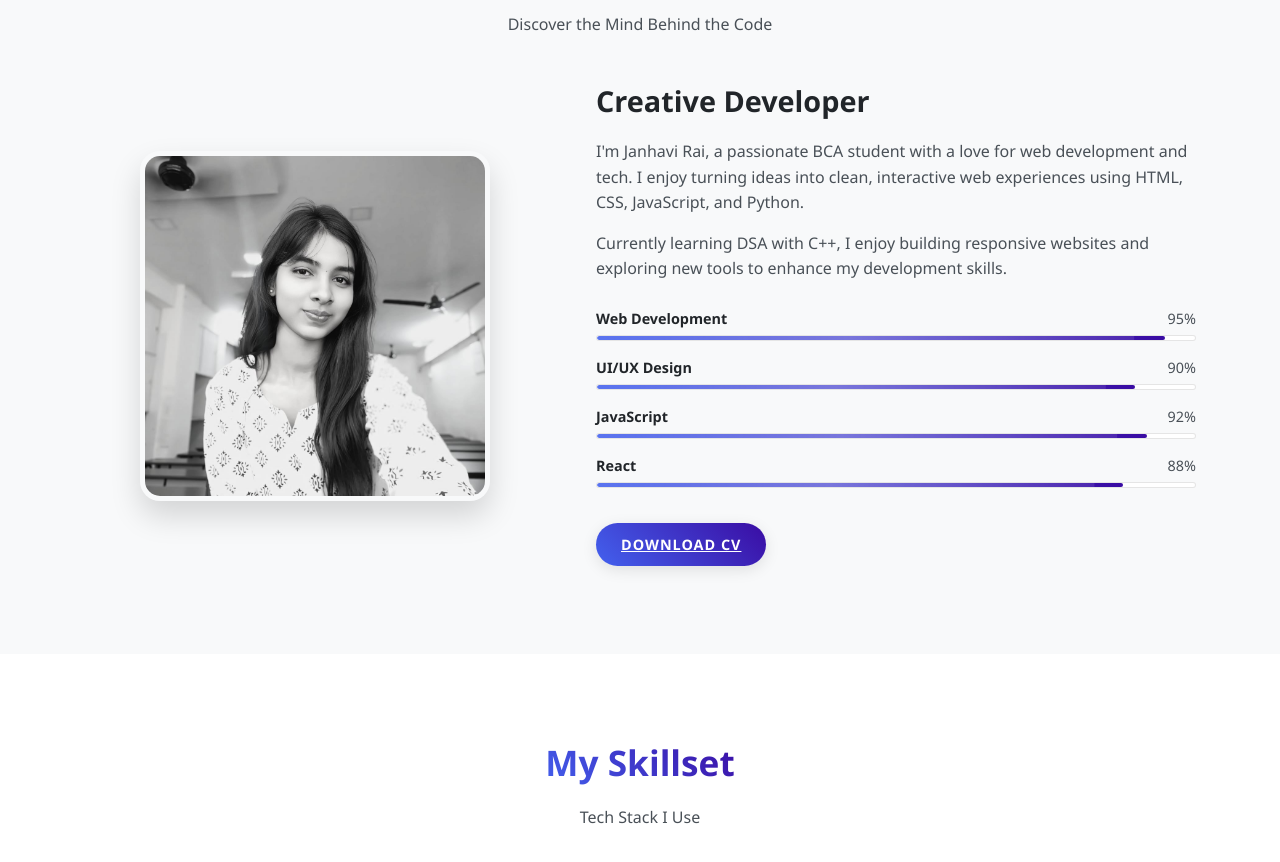
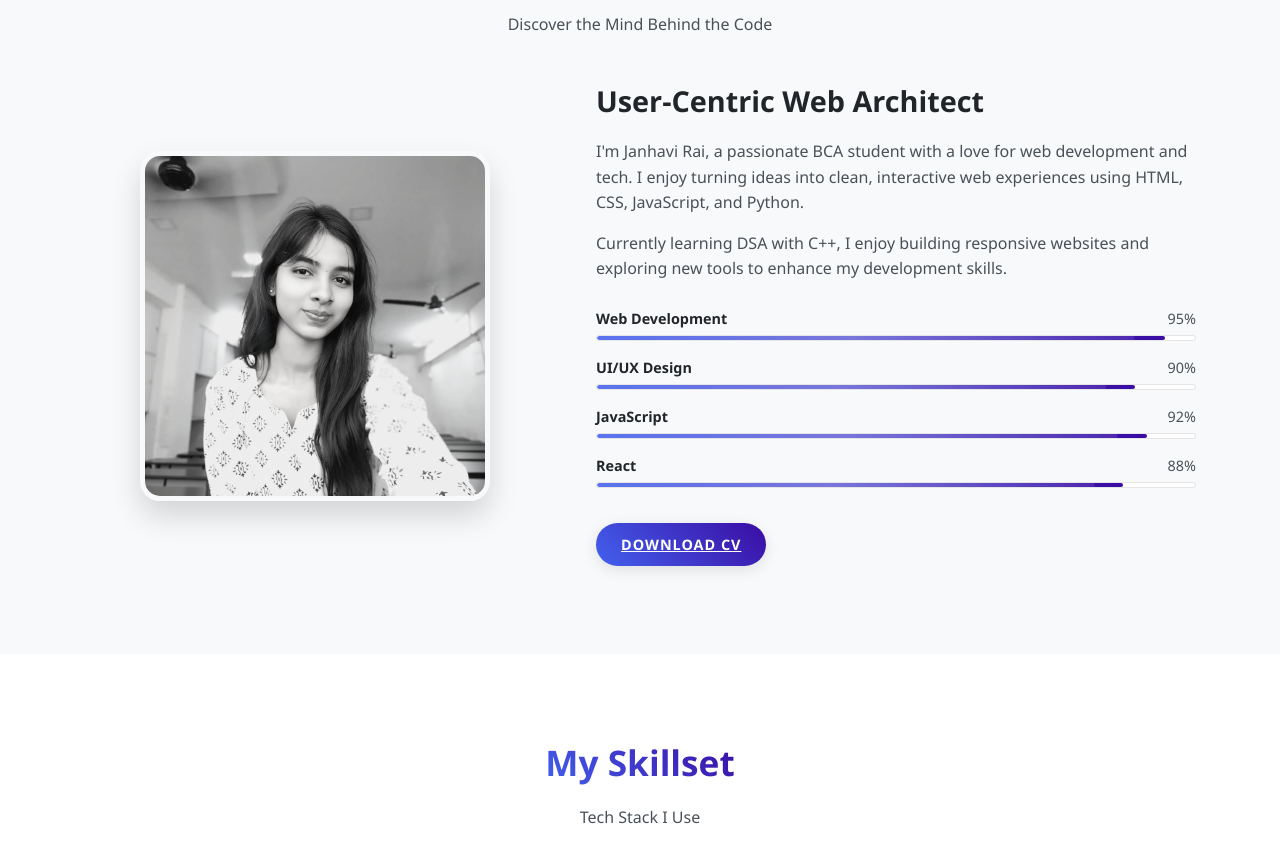
Before and after one commit to janhavirai19/janhavi-portfolio, a plain HTML site: page index.html in a window 1280 px wide. Shown: the part 939-1801 px from the top of the page. Drawn offline with Linux system fonts and the light colour scheme.

Commit message:
Update index.html

```diff
--- a/index.html
+++ b/index.html
@@ -87,7 +87,7 @@
                     <img src="janhavii.jpg" alt="Janhavi Rai">
                 </div>
                 <div class="about-text">
-                    <h3>Creative Developer</h3>
+                    <h3>User-Centric Web Architect</h3>
                     <p>I'm Janhavi Rai, a passionate BCA student with a love for web development and tech. I enjoy turning ideas into clean, interactive web experiences using HTML, CSS, JavaScript, and Python.</p>
                     <p>Currently learning DSA with C++, I enjoy building responsive websites and exploring new tools to enhance my development skills.</p>
                     <div class="skills">
```
